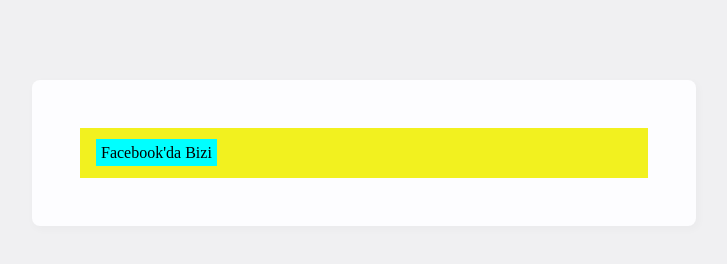
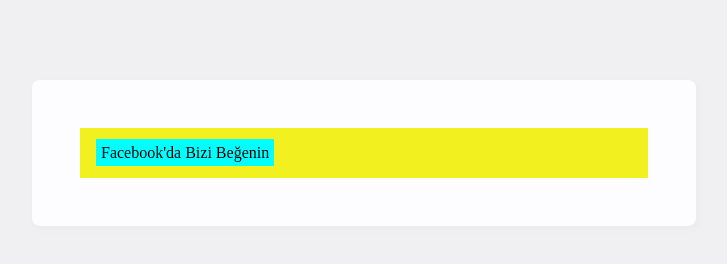
Before and after one commit to slavaleleka/webweb, a plain HTML site: page testing/pages/match-stack.html in a window 1280 px wide. Shown: the whole page, without its empty margins (276-1003 px from the left). Drawn offline with Linux system fonts and the light colour scheme.

Commit message:
one more update

```diff
--- a/testing/pages/match-stack.html
+++ b/testing/pages/match-stack.html
@@ -41,7 +41,7 @@
     <div>
         <p>
             <span>
-                Facebook'da Bizi
+                Facebook'da Bizi Beğenin
             </span>
         </p>
     </div>
```
